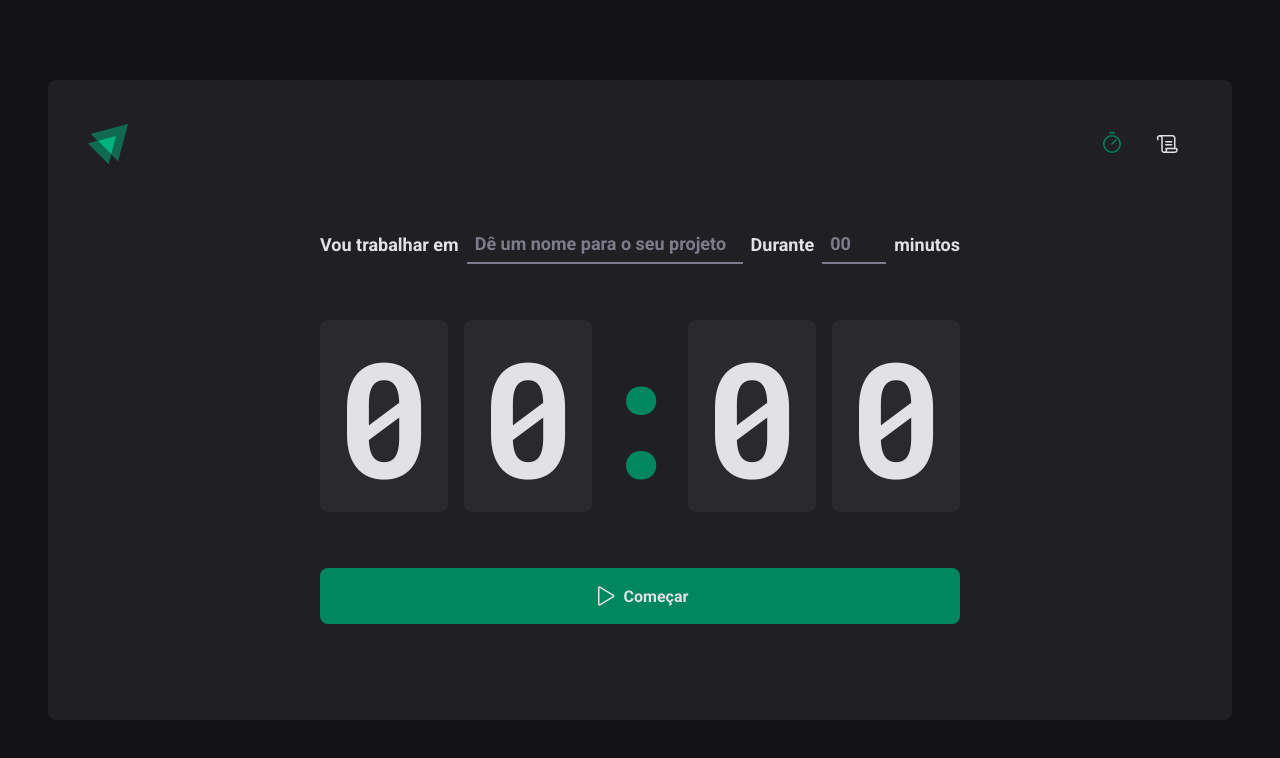
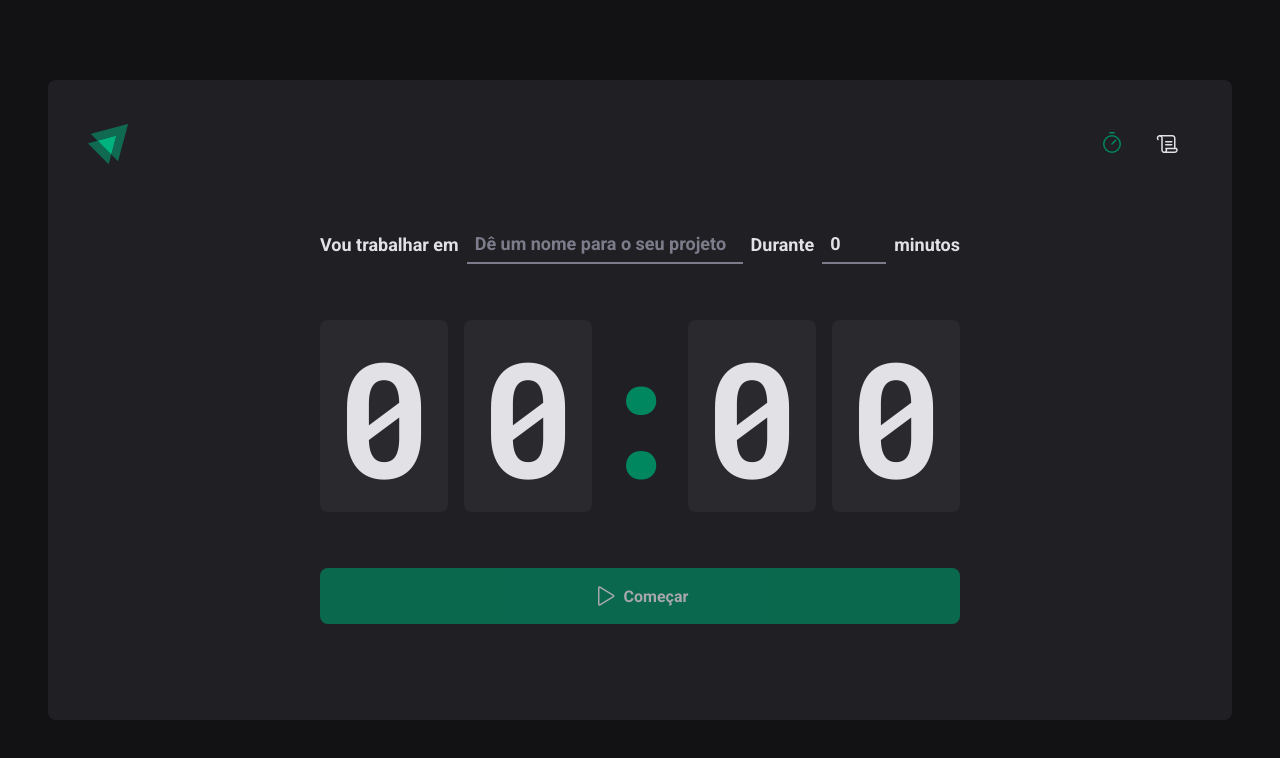
Before and after one commit to CleiltonRocha/ignite-timer, a React (Vite) app: page / in a window 1280 px wide. Shown: the top 758 px of the page. Built offline with nearby package versions, Linux system fonts and the light colour scheme.

Commit message:
feat: create a cycle

```diff
--- a/package.json
+++ b/package.json
@@ -10,11 +10,14 @@
     "preview": "vite preview"
   },
   "dependencies": {
+    "@hookform/resolvers": "^3.3.2",
     "phosphor-react": "^1.4.1",
     "react": "^18.2.0",
     "react-dom": "^18.2.0",
+    "react-hook-form": "^7.48.2",
     "react-router-dom": "^6.18.0",
-    "styled-components": "^6.1.0"
+    "styled-components": "^6.1.0",
+    "zod": "^3.22.4"
   },
   "devDependencies": {
     "@rocketseat/eslint-config": "^2.1.0",
--- a/src/pages/Home/index.tsx
+++ b/src/pages/Home/index.tsx
@@ -9,16 +9,78 @@
   TaskInput,
 } from './styles'
 
+import { useForm } from 'react-hook-form'
+import { zodResolver } from '@hookform/resolvers/zod'
+import * as zod from 'zod'
+import { useState } from 'react'
+
+const newCicleFormValidationSchema = zod.object({
+  task: zod.string().min(1, 'Informe a tarefa'),
+  minutesAmount: zod
+    .number()
+    .min(5, 'O ciclo precisa ser de no mínimo 5 minutos.')
+    .max(60, 'O ciclo precisa ser de no máximo 60 minutos.'),
+})
+
+type NewCycleFormData = zod.infer<typeof newCicleFormValidationSchema>
+
+interface Cycle {
+  id: string
+  task: string
+  minutesAmout: number
+}
+
 export function Home() {
+  const [cycles, setCycles] = useState<Cycle[]>([])
+  const [activeCycleId, setActiveCycleId] = useState<string | null>(null)
+  const [amountSecondPassed, setAmountSecondPassed] = useState(0)
+
+  const { register, handleSubmit, watch, reset } = useForm<NewCycleFormData>({
+    resolver: zodResolver(newCicleFormValidationSchema),
+    defaultValues: {
+      task: '',
+      minutesAmount: 0,
+    },
+  })
+
+  function handleCreateNewCicle(data: NewCycleFormData) {
+    const id = String(new Date().getTime())
+
+    const newCycle: Cycle = {
+      id,
+      task: data.task,
+      minutesAmout: data.minutesAmount,
+    }
+
+    setCycles((state) => [...state, newCycle])
+    setActiveCycleId(id)
+    reset()
+  }
+
+  const activeCycle = cycles.find((cycle) => cycle.id === activeCycleId)
+
+  const totalSeconds = activeCycle ? activeCycle.minutesAmout * 60 : 0
+  const currentSeconds = activeCycle ? totalSeconds - amountSecondPassed : 0
+
+  const minutesAmount = Math.floor(currentSeconds / 60)
+  const secondsAmount = currentSeconds % 60
+
+  const minutes = String(minutesAmount).padStart(2, '0')
+  const seconds = String(secondsAmount).padStart(2, '0')
+
+  const task = watch('task')
+  const isSubmitDisabled = !task
+
   return (
     <HomeContainer>
-      <form action="">
+      <form action="" onSubmit={handleSubmit(handleCreateNewCicle)}>
         <FormContainer>
           <label htmlFor="task">Vou trabalhar em</label>
           <TaskInput
             id="task"
             list="task-suggestions"
             placeholder="Dê um nome para o seu projeto"
+            {...register('task')}
           />
           <datalist id="task-suggestions">
             <option value="Projeto 1" />
@@ -34,20 +96,21 @@
             step={5}
             min={5}
             max={60}
+            {...register('minutesAmount', { valueAsNumber: true })}
           />
 
           <span>minutos</span>
         </FormContainer>
 
         <CountDownContainer>
-          <span>0</span>
-          <span>0</span>
+          <span>{minutes[0]}</span>
+          <span>{minutes[1]}</span>
           <Separator>:</Separator>
-          <span>0</span>
-          <span>0</span>
+          <span>{seconds[0]}</span>
+          <span>{seconds[1]}</span>
         </CountDownContainer>
 
-        <StartCountDownButton type="submit">
+        <StartCountDownButton disabled={isSubmitDisabled} type="submit">
           <Play size={24} /> Começar
         </StartCountDownButton>
       </form>
```
Also changed, not shown: 1 other file (tests, documents, lock files or other folders).
